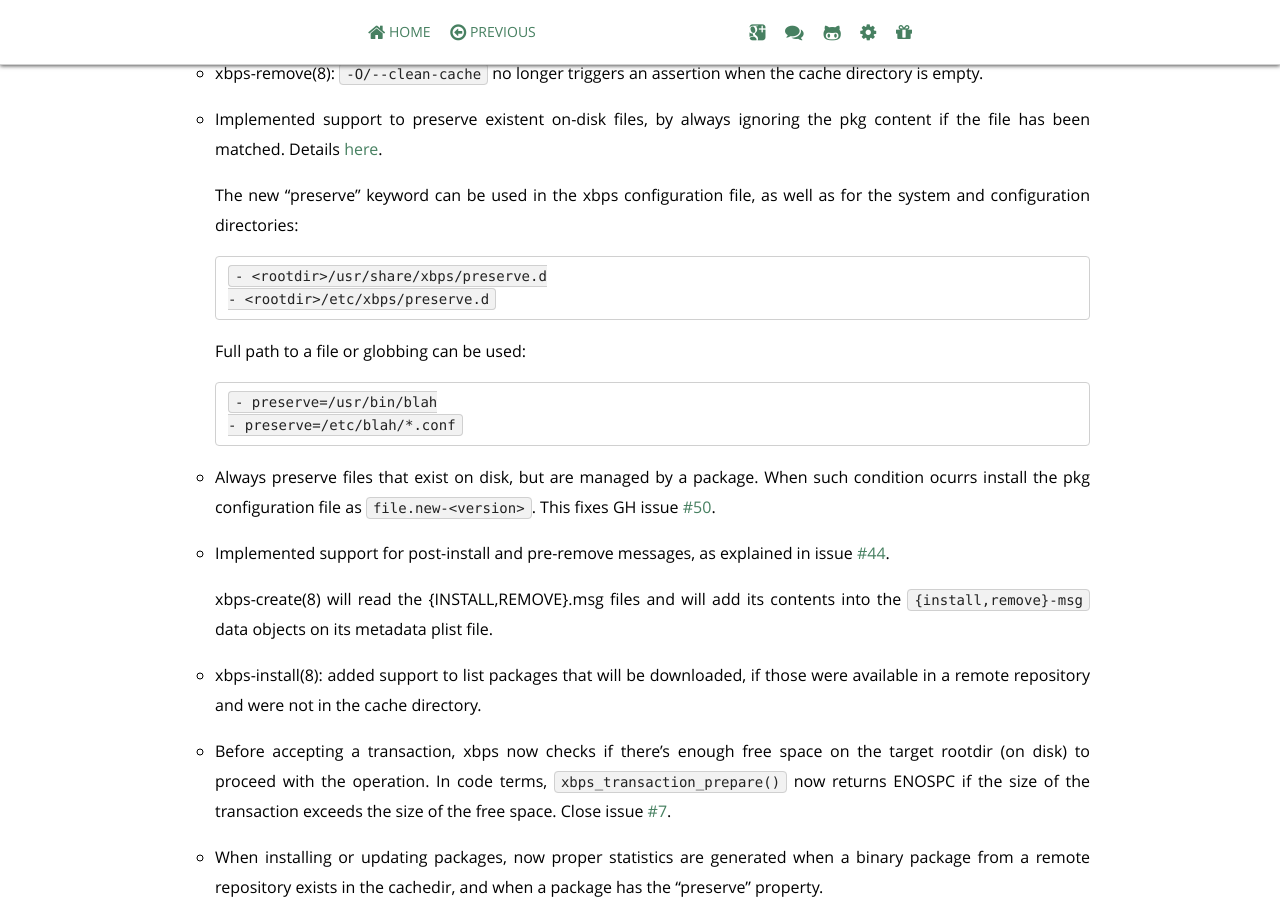
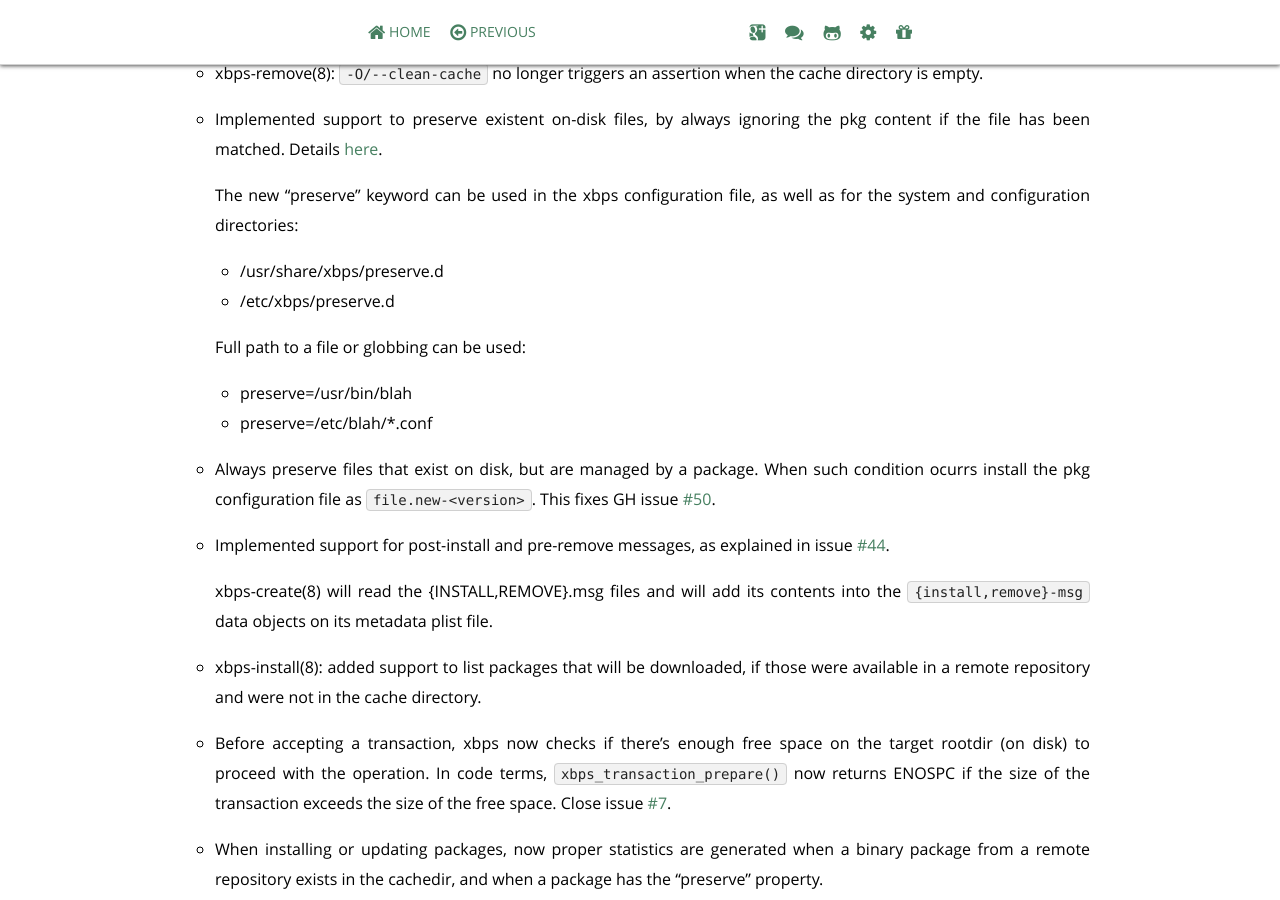
Before and after one commit to void-linux/void-linux.github.io, a Jekyll site: the page built from _posts/2014-09-15-xbps-0.39.markdown, in a window 1280 px wide and 900 px high, scrolled down 2259 px. Built offline with Jekyll 4.4.1, drawn with Linux system fonts in a browser that asks for light colours; Markdown is read by kramdown in place of the engine named in the settings; comment, search, counter and statistics services are not loaded.

Commit message:
More indent tweaks.

```diff
--- a/_posts/2014-09-15-xbps-0.39.markdown
+++ b/_posts/2014-09-15-xbps-0.39.markdown
@@ -94,13 +94,13 @@ the pkg content if the file has been matched. Details [here](https://github.com/
     The new "preserve" keyword can be used in the xbps configuration file, as well
 as for the system and configuration directories:
 
-	  - <rootdir>/usr/share/xbps/preserve.d
-	  - <rootdir>/etc/xbps/preserve.d
+    - <rootdir>/usr/share/xbps/preserve.d
+    - <rootdir>/etc/xbps/preserve.d
 
     Full path to a file or globbing can be used:
 
-      - preserve=/usr/bin/blah
-      - preserve=/etc/blah/*.conf
+    - preserve=/usr/bin/blah
+    - preserve=/etc/blah/\*.conf
 
 - Always preserve files that exist on disk, but are managed by a package.
 When such condition ocurrs install the pkg configuration file as `file.new-<version>`.
```
